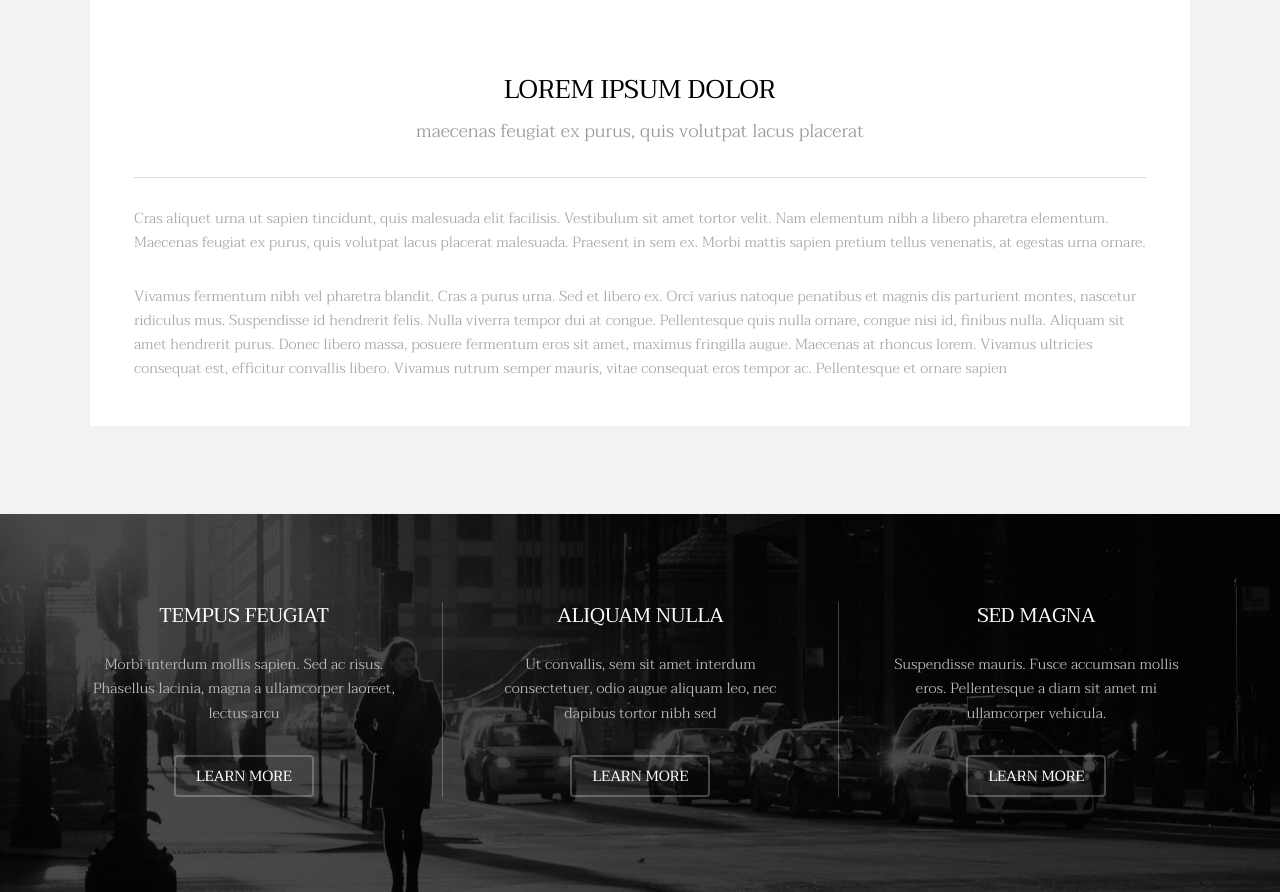
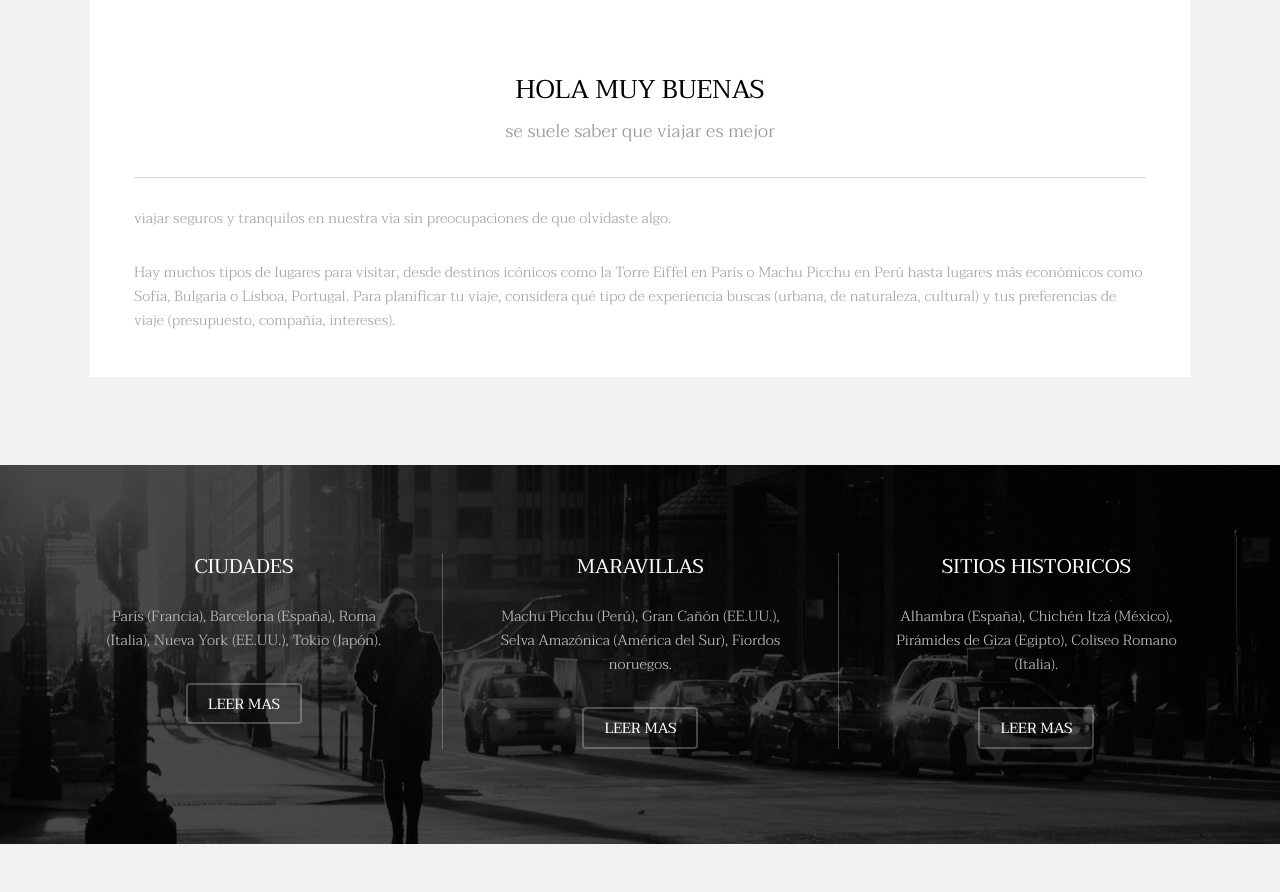
Before and after one commit to brayanvielmaa-cell/REP_01_METROPOLITA, a plain HTML site: page index.html in a window 1280 px wide. Shown: the part 1218-2110 px from the top of the page. Drawn offline with Linux system fonts and the light colour scheme.

Commit message:
parece que no habia guardado algunos cambios aqui bianca

```diff
--- a/index.html
+++ b/index.html
@@ -37,7 +37,7 @@
 			<section id="banner" data-video="images/banner">
 				<div class="inner">
 					<h1>Descubre el mundo con METROPOLITA.A</h1>
-					<p>A full responsive, business-oriented HTML5/CSS3 template<br />
+					<p>Acompáñanos en esta aventura por las mejores metrópolis del mundo.<br />
 					built by <a href="https://templated.co/">Templated</a> and released under the <a href="https://templated.co/license">Creative Commons</a>.</p>
 					<a href="#one" class="button special scrolly">Si, acepto.</a>
 				</div>
@@ -53,12 +53,12 @@
 							</div>
 							<div class="content">
 								<header class="align-center">
-									<h2>Lorem ipsum dolor</h2>
-									<p>maecenas feugiat ex purus, quis volutpat lacus placerat</p>
+									<h2>Hola muy buenas</h2>
+									<p>se suele saber que viajar es mejor</p>
 								</header>
 								<hr />
-								<p> Cras aliquet urna ut sapien tincidunt, quis malesuada elit facilisis. Vestibulum sit amet tortor velit. Nam elementum nibh a libero pharetra elementum. Maecenas feugiat ex purus, quis volutpat lacus placerat malesuada. Praesent in sem ex. Morbi mattis sapien pretium tellus venenatis, at egestas urna ornare.</p>
-								<p>Vivamus fermentum nibh vel pharetra blandit. Cras a purus urna. Sed et libero ex. Orci varius natoque penatibus et magnis dis parturient montes, nascetur ridiculus mus. Suspendisse id hendrerit felis. Nulla viverra tempor dui at congue. Pellentesque quis nulla ornare, congue nisi id, finibus nulla. Aliquam sit amet hendrerit purus. Donec libero massa, posuere fermentum eros sit amet, maximus fringilla augue. Maecenas at rhoncus lorem. Vivamus ultricies consequat est, efficitur convallis libero. Vivamus rutrum semper mauris, vitae consequat eros tempor ac. Pellentesque et ornare sapien</p>
+								<p>viajar seguros y tranquilos en nuestra via sin preocupaciones de que olvidaste algo.</p>
+								<p>Hay muchos tipos de lugares para visitar, desde destinos icónicos como la Torre Eiffel en París o Machu Picchu en Perú hasta lugares más económicos como Sofía, Bulgaria o Lisboa, Portugal. Para planificar tu viaje, considera qué tipo de experiencia buscas (urbana, de naturaleza, cultural) y tus preferencias de viaje (presupuesto, compañía, intereses). </p>
 							</div>
 						</div>
 					</div>
@@ -71,29 +71,29 @@
 					<div id="flexgrid">
 						<div>
 							<header>
-								<h3>Tempus Feugiat</h3>
+								<h3>ciudades</h3>
 							</header>
-							<p>Morbi interdum mollis sapien. Sed ac risus. Phasellus lacinia, magna a ullamcorper laoreet, lectus arcu</p>
+							<p>París (Francia), Barcelona (España), Roma (Italia), Nueva York (EE.UU.), Tokio (Japón).</p>
 							<ul class="actions">
-								<li><a href="#" class="button alt">Learn More</a></li>
+								<li><a href="#" class="button alt">Leer mas</a></li>
 							</ul>
 						</div>
 						<div>
 							<header>
-								<h3>Aliquam Nulla</h3>
+								<h3>Maravillas</h3>
 							</header>
-							<p>Ut convallis, sem sit amet interdum consectetuer, odio augue aliquam leo, nec dapibus tortor nibh sed </p>
+							<p>Machu Picchu (Perú), Gran Cañón (EE.UU.), Selva Amazónica (América del Sur), Fiordos noruegos.</p>
 							<ul class="actions">
-								<li><a href="#" class="button alt">Learn More</a></li>
+								<li><a href="#" class="button alt">Leer mas</a></li>
 							</ul>
 						</div>
 						<div>
 							<header>
-								<h3>Sed Magna</h3>
+								<h3>sitios historicos</h3>
 							</header>
-							<p>Suspendisse mauris. Fusce accumsan mollis eros. Pellentesque a diam sit amet mi ullamcorper vehicula.</p>
+							<p>Alhambra (España), Chichén Itzá (México), Pirámides de Giza (Egipto), Coliseo Romano (Italia).</p>
 							<ul class="actions">
-								<li><a href="#" class="button alt">Learn More</a></li>
+								<li><a href="#" class="button alt">Leer mas</a></li>
 							</ul>
 						</div>
 					</div>
```
